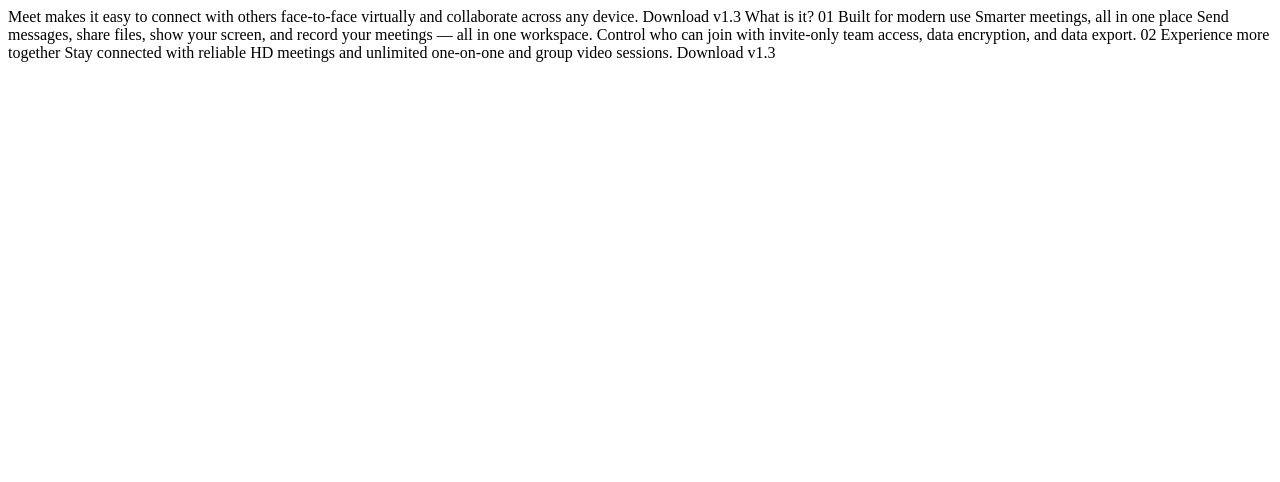
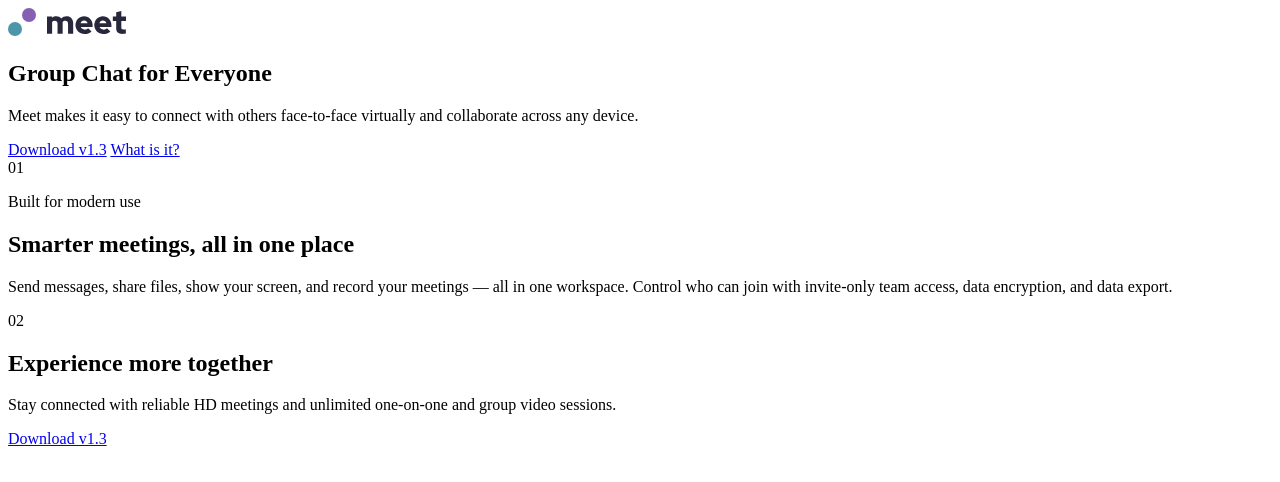
Before and after one commit to JYLN/meet-landing-page-challenge, a website: page src/index.html in a window 1280 px wide. Drawn offline with Linux system fonts and the light colour scheme; a small style sheet from the web is missing.

Commit message:
feat: :art: initial markup

```diff
--- a/src/index.html
+++ b/src/index.html
@@ -18,12 +18,50 @@
     <link rel="stylesheet" href="./styles.css" type="text/css" />
   </head>
   <body>
-    Meet makes it easy to connect with others face-to-face virtually and
-    collaborate across any device. Download v1.3 What is it? 01 Built for modern
-    use Smarter meetings, all in one place Send messages, share files, show your
-    screen, and record your meetings — all in one workspace. Control who can
-    join with invite-only team access, data encryption, and data export. 02
-    Experience more together Stay connected with reliable HD meetings and
-    unlimited one-on-one and group video sessions. Download v1.3
+    <header>
+      <img src="./assets/logo.svg" alt="Meet logo" />
+    </header>
+    <main>
+      <!-- Hero -->
+      <section>
+        <!-- TODO: Hero Desktop and Mobile with Images -->
+        <h1>Group Chat for Everyone</h1>
+        <p>
+          Meet makes it easy to connect with others face-to-face virtually and
+          collaborate across any device.
+        </p>
+        <div>
+          <a href="#">Download v1.3</a>
+          <a href="#">What is it?</a>
+        </div>
+      </section>
+      <!-- Divider -->
+      <div>
+        <span>01</span>
+      </div>
+      <!-- Section 1 -->
+      <section>
+        <!-- TODO: Image Gallery -->
+        <p>Built for modern use</p>
+        <h2>Smarter meetings, all in one place</h2>
+        <p>
+          Send messages, share files, show your screen, and record your meetings
+          — all in one workspace. Control who can join with invite-only team
+          access, data encryption, and data export.
+        </p>
+      </section>
+    </main>
+    <!-- Footer -->
+    <footer>
+      <div>
+        <span>02</span>
+      </div>
+      <h2>Experience more together</h2>
+      <p>
+        Stay connected with reliable HD meetings and unlimited one-on-one and
+        group video sessions.
+      </p>
+      <a href="#">Download v1.3</a>
+    </footer>
   </body>
 </html>
```
